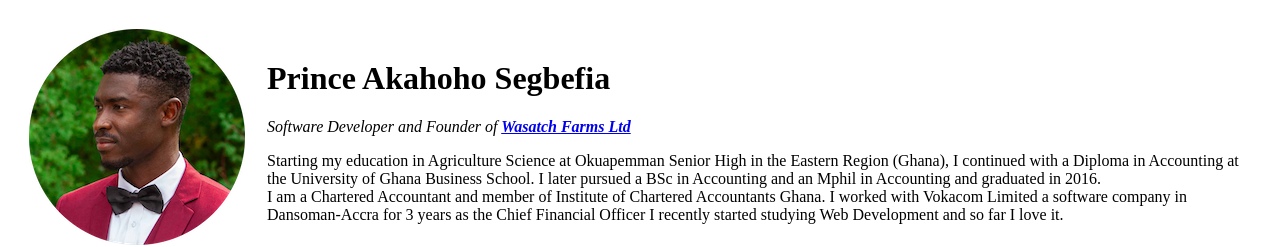
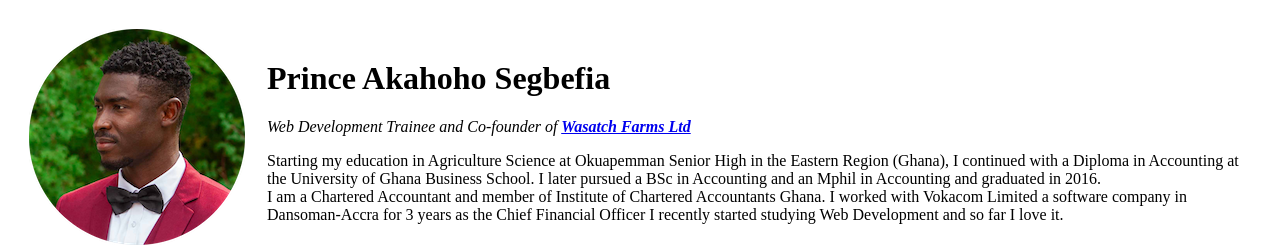
Before and after one commit to Prem2vee/Resume, a plain HTML site: page index.html in a window 1280 px wide. Shown: the top 247 px of the page. Drawn offline with Linux system fonts and the light colour scheme.

Commit message:
Update index.html

```diff
--- a/index.html
+++ b/index.html
@@ -10,7 +10,7 @@
   <table cellspacing="20">
       <td><img src="princee.png" alt="prince profile picture"></td>
       <td><h1>Prince Akahoho Segbefia</h1>
-      <p><em>Software Developer and Founder of<strong> <a href="http://www.wasatchfarms.com/">Wasatch Farms Ltd</a></strong></em></p>
+      <p><em>Web Development Trainee and Co-founder of<strong> <a href="http://www.wasatchfarms.com/">Wasatch Farms Ltd</a></strong></em></p>
       <p>Starting my education in Agriculture Science at Okuapemman Senior High in the Eastern Region (Ghana),
         I continued with a Diploma in Accounting at the University of Ghana Business
         School. I later pursued a BSc in Accounting and an Mphil in Accounting and graduated in 2016.<br>
```
